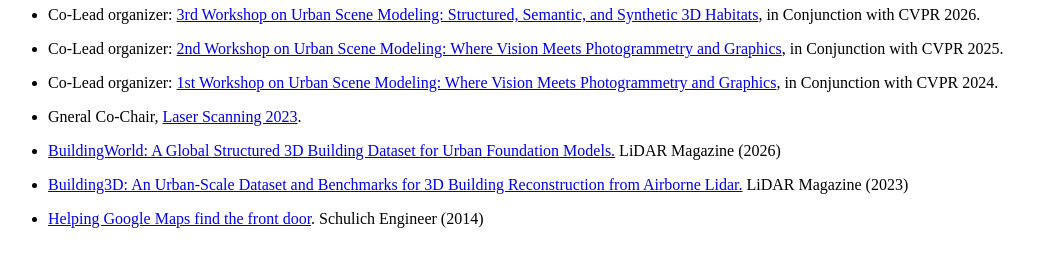
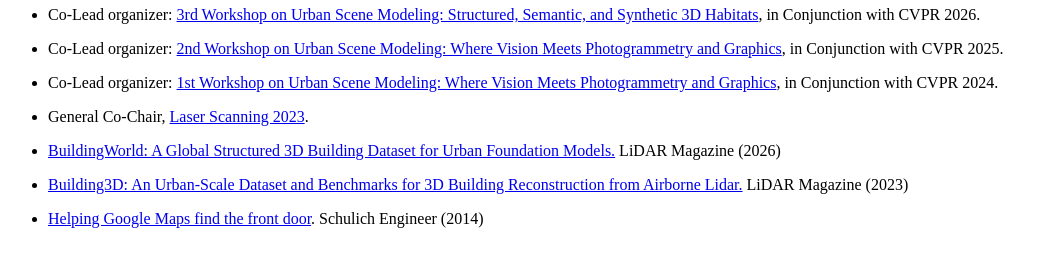
Before and after one commit to ruishengwang/ruishengwang.github.io, a Jekyll site: the page built from _pages/includes/news.md, in a window 1280 px wide. Shown: the part 455-722 px from the top of the page, without its empty margins (0-1058 px from the left). Built offline with Jekyll 4.4.1, drawn with Linux system fonts in a browser that asks for light colours; our own code applies the rules of GitHub Pages for plain Markdown files.

Commit message:
Update news.md

```diff
--- a/_pages/includes/news.md
+++ b/_pages/includes/news.md
@@ -6,7 +6,7 @@
 
 - Co-Lead organizer: [1st Workshop on Urban Scene Modeling: Where Vision Meets Photogrammetry and Graphics](https://usm3d.github.io/2024/), in Conjunction with CVPR 2024.
 
-- Gneral Co-Chair, [Laser Scanning 2023](https://gsw2023.com/index.php/project/laser-scanning-2023/).
+- General Co-Chair, [Laser Scanning 2023](https://gsw2023.com/index.php/project/laser-scanning-2023/).
 
 - [BuildingWorld: A Global Structured 3D Building Dataset for Urban Foundation Models.](https://lidarmag.com/2026/02/16/buildingworld-a-global-structured-3d-building-dataset-for-urban-foundation-models/) LiDAR Magazine (2026)
 
```
